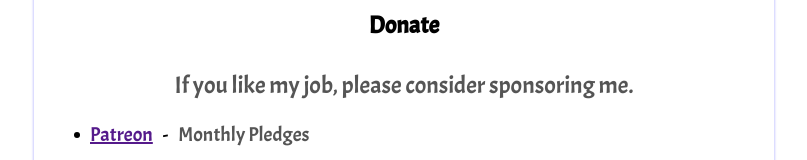
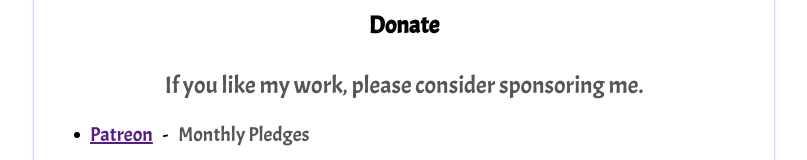
Before and after one commit to HcySunYang/homepage, a plain HTML site: page index.html in a window 1280 px wide. Shown: the part 541-701 px from the top of the page, without its empty margins (236-1043 px from the left). Drawn offline with Linux system fonts and the light colour scheme.

Commit message:
chore: Adjustment word

```diff
--- a/index.html
+++ b/index.html
@@ -74,7 +74,7 @@
         <li><p class="desc">And more......</p></li>
       </ul>
       <h2>Donate</h2>
-      <p class="intro">If you like my job, please consider sponsoring me.</p>
+      <p class="intro">If you like my work, please consider sponsoring me.</p>
       <ul>
         <li>
           <a
```
